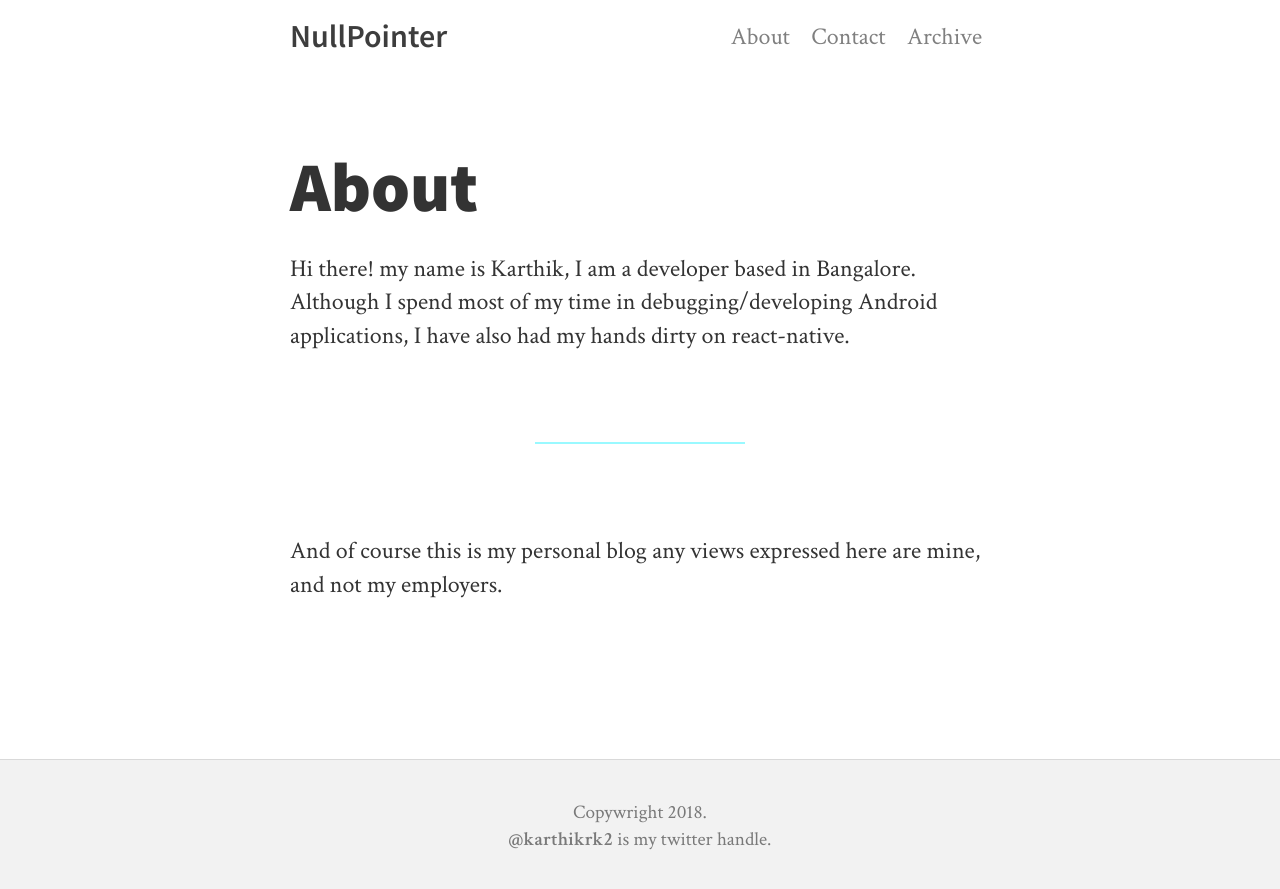
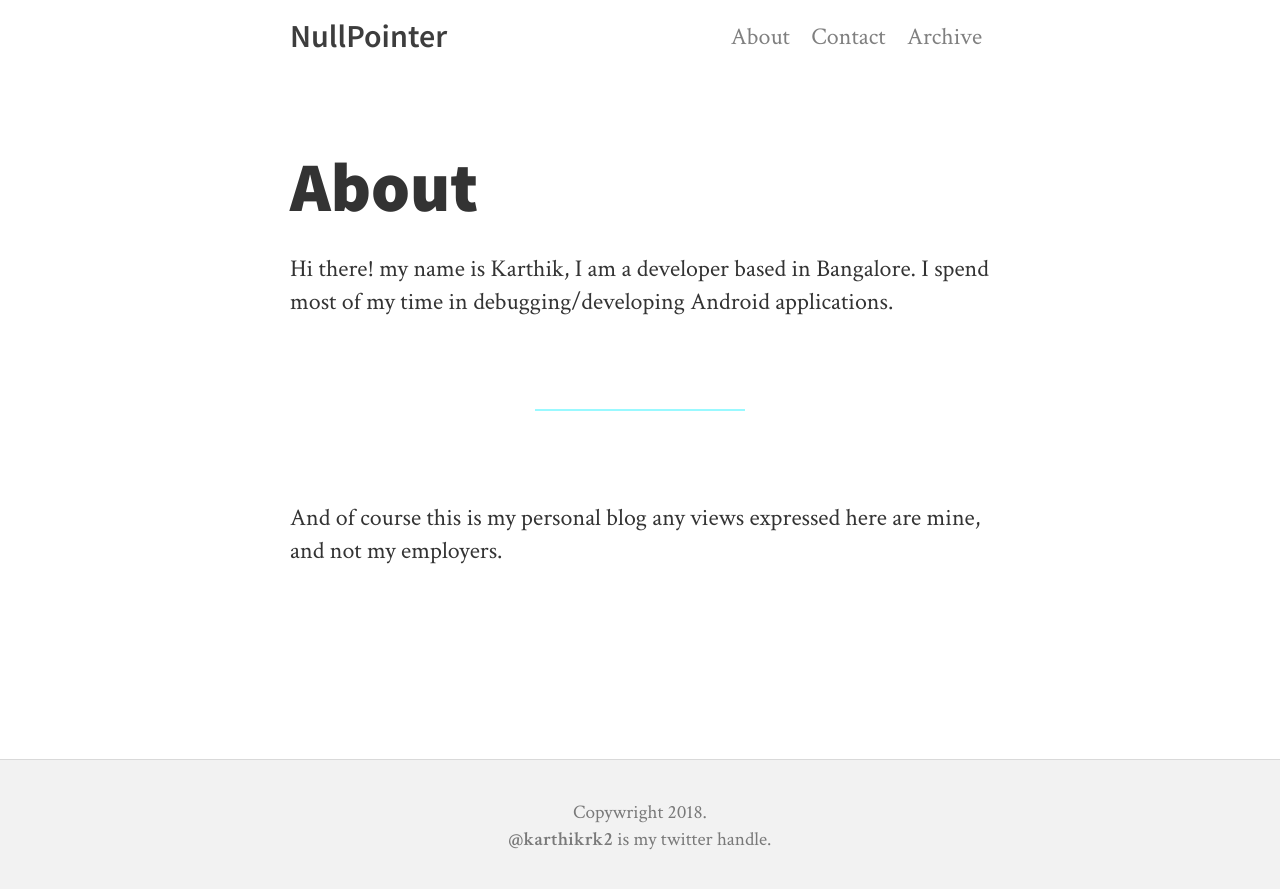
Before and after one commit to NULLPointerGuy/NULLPointerGuy.github.io, a Jekyll site: the page built from about.md, in a window 1280 px wide. Shown: the top 889 px of the page. Built offline with Jekyll 4.4.1, drawn with Linux system fonts in a browser that asks for light colours; nearby versions of some CDN libraries.

Commit message:
changing about

```diff
--- a/about.md
+++ b/about.md
@@ -4,7 +4,7 @@ title: About
 ---
 
 Hi there! my name is Karthik, I am a developer based in Bangalore.
-Although I spend most of my time in debugging/developing Android applications, I have also had my hands dirty on react-native.
+I spend most of my time in debugging/developing Android applications.
 
 ---
 
```
